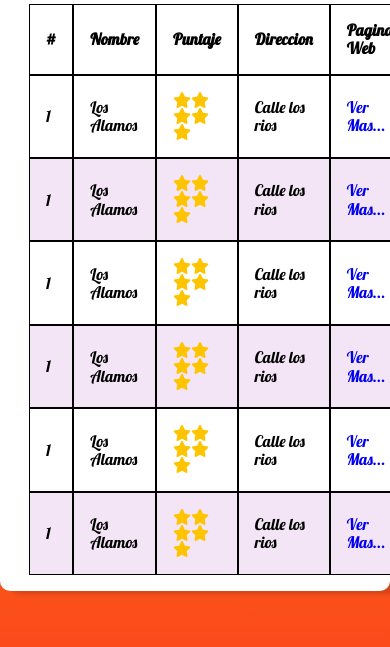
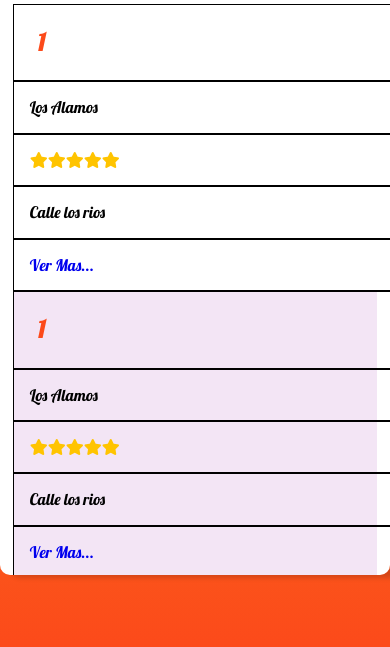
Before and after one commit to Lautyh77/lautyh77.github.io, a plain HTML site: page index.html in a window 390 px wide. Shown: the part 197-844 px from the top of the page. Drawn offline with nearby package versions, Linux system fonts and the light colour scheme.

Commit message:
update querys

```diff
--- a/styles.css
+++ b/styles.css
@@ -5,6 +5,10 @@ a{
 
 a:hover{
     opacity: 0.7;
+}
+
+img{
+    max-width: 100%;
 }
 
 .text{
@@ -134,7 +138,27 @@ a:hover{
 }
 
 @media (min-height:550px){
-    .content{
-        height: 500px;
+    .contain{
+        height: 80vh;
+        width: 90vh;
+    }
+    td{
+        display: block;
+        width: 100%;
+
+    }
+    th{
+        display: none;
+    }
+    td:nth-of-type(1){
+        font-size: 1.5em ;
+        font-weight: bold;
+        color:#fc4a1a
     }
 }
+
+ @media (max-width:600px){
+ .contain{
+    padding: 0.8em;
+    }
+}
```
